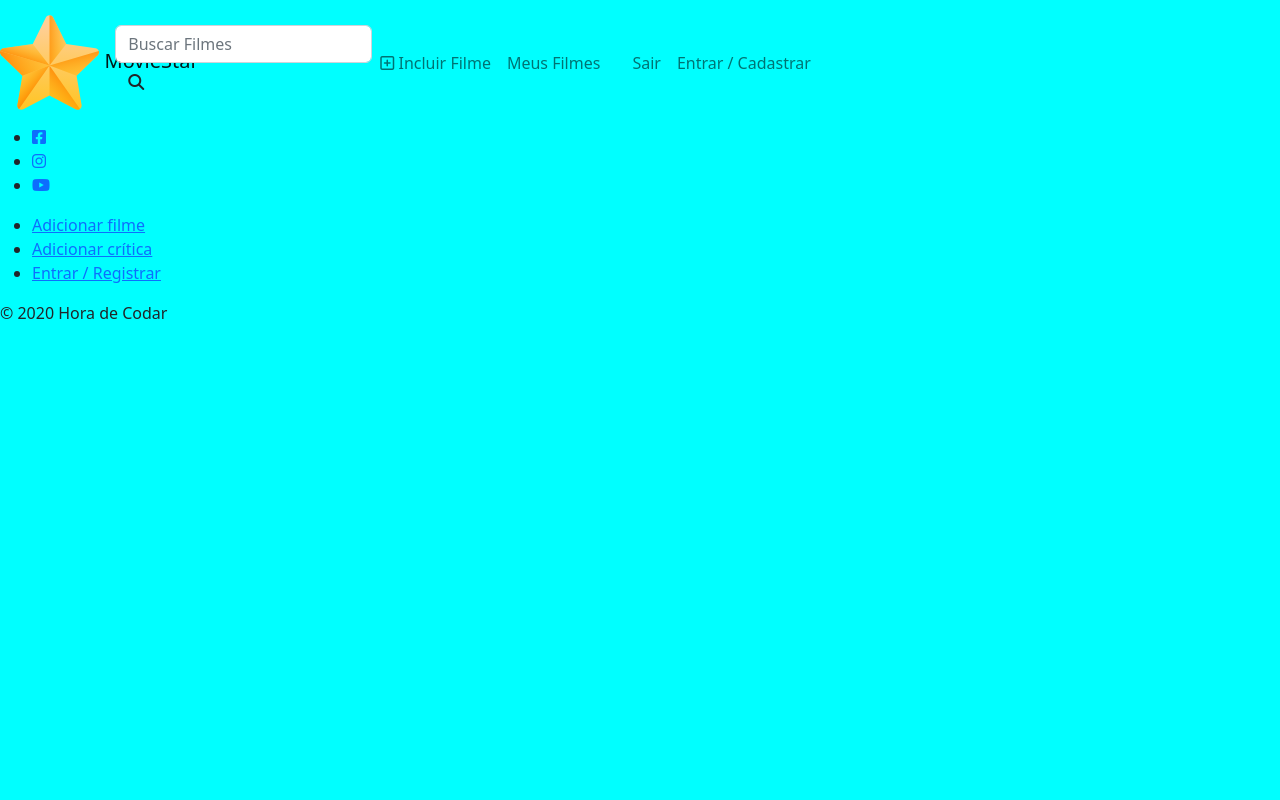
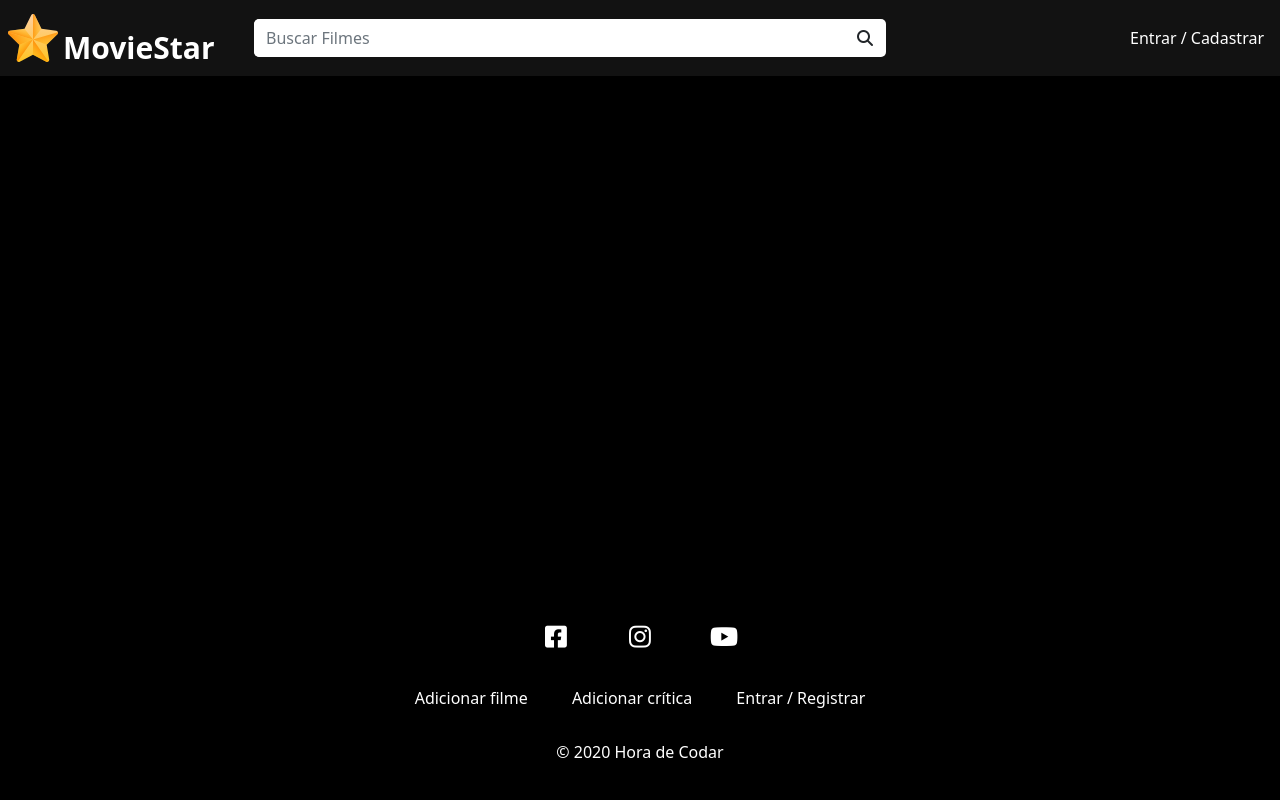
Before and after one commit to KarolinaBraccialli/movie-star, a PHP site: page / in a window 1280 px wide. Run offline with PHP 8.4, Linux system fonts and the light colour scheme.

Commit message:
Estilização do header e footer

```diff
--- a/css/style.css
+++ b/css/style.css
@@ -1,3 +1,119 @@
-body{
-    background-color: aqua;
+/* Navbar */
+.navbar-brand{
+    position: relative;
 }
+
+#logo{
+    width: 50px;
+}
+
+#moviestar-title{
+    color: #FFF;
+    position: absolute;
+    bottom: -2px;
+    font-size: 30px;
+    left: 55px;
+    font-weight: bold;
+}
+
+#main-navbar{
+    background-color: #121212;
+
+}
+
+#search-form{
+    margin: 0 auto;
+    background-color: #FFF;
+    border-radius: 5px;
+    width: 50%;
+    margin-left: 180px;
+}
+
+#search-form .form-control{
+    border: none;
+    width: 90%;
+    box-shadow: none;
+}
+
+#navbar{
+    min-width: 30%;
+}
+
+.navbar-nav{
+    justify-content: flex-end;
+    width: 100%;
+}
+
+.navbar-nav .nav-link{
+    color: #FFF;
+    transition: .5s;
+}
+
+.navbar-nav .nav-link:hover{
+    color: #999;
+}
+
+.bold{
+    font-weight: bold;
+}
+
+/* Home */
+#main-container{
+    background-color: #000;
+    color: #FFF;
+    min-height: 65vh;
+    padding: 40px;
+}
+
+/* Footer */
+#footer{
+    background-color: #000;
+    color: #FFF;
+    text-align: center;
+    margin: 0;
+    padding: 20px;
+}
+
+#social-container ul,
+#footer-links-container ul{
+    list-style: none;
+    padding: 0;
+}
+
+#social-container li,
+#footer-links-container li{
+    display: inline-block;
+    margin: 0 20px;
+}
+
+#social-container li{
+    height: 40px;
+    width: 40px;
+    border-radius: 100%;
+    transition: .5s;
+    line-height: 3;
+}
+
+#social-container li:hover{
+    background-color: #333;
+}
+
+#social-container li a,
+#footer-links-container li a{
+    color: #FFF;
+    transition: .5s;
+    text-decoration: none;
+}
+
+#social-container li a:hover,
+#footer-links-container li a:hover{
+    color: #999;
+}
+
+#social-container li i{
+    font-size: 25px;
+}
+
+#footer-links-container{
+    margin: 30px 0;
+}
--- a/index.php
+++ b/index.php
@@ -23,7 +23,7 @@ require_once 'db.php';
 
 <body>
     <header>
-        <nav id="main-navbar" class="navbar navbar-expand-lg">
+        <nav id="main-navbar" class="navbar navbar-expand-lg p-2">
             <a href="<?= $BASE_URL ?>" class="navbar-brand">
                 <img src="<?= $BASE_URL ?>img/logo.svg" alt="MovieStar" id="logo">
                 <span id="moviestar-title">MovieStar</span>
@@ -31,7 +31,7 @@ require_once 'db.php';
             <button class="navbar-toggler" type="button" data-toggle="collapse" data-target="#navbar" aria-controls="navbar" aria-expanded="false" aria-label="Toggle navigation">
                 <i class="fas fa-bars"></i>
             </button>
-            <form action="<?= $BASE_URL ?>search.php" method="GET" id="search-form" class="form-inline my-2 my-lg-0">
+            <form action="<?= $BASE_URL ?>search.php" method="GET" id="search-form" class="form-inline my-2 my-lg-0 d-flex justify-content-between">
                 <input type="text" name="q" id="search" class="form-control mr-sm-2" type="search" placeholder="Buscar Filmes" aria-label="Search">
                 <button class="btn my-2 my-sm-0" type="submit">
                     <i class="fas fa-search"></i>
@@ -39,7 +39,7 @@ require_once 'db.php';
             </form>
             <div class="collapse navbar-collapse" id="navbar">
                 <ul class="navbar-nav">
-                    <li class="nav-item">
+                    <!-- <li class="nav-item">
                         <a href="<?= $BASE_URL ?>newmovie.php" class="nav-link">
                             <i class="far fa-plus-square"></i> Incluir Filme
                         </a>
@@ -53,7 +53,7 @@ require_once 'db.php';
                     </li>
                     <li class="nav-item">
                         <a href="<?= $BASE_URL ?>" class="nav-link">Sair</a>
-                    </li>
+                    </li> -->
                     <li class="nav-item">
                         <a href="<?= $BASE_URL ?>" class="nav-link">Entrar / Cadastrar</a>
                     </li>
@@ -61,8 +61,9 @@ require_once 'db.php';
             </div>
         </nav>
     </header>
+<main id="main-container">
 
-
+</main>
     <footer id="footer">
         <div id="social-container">
             <ul>
```
